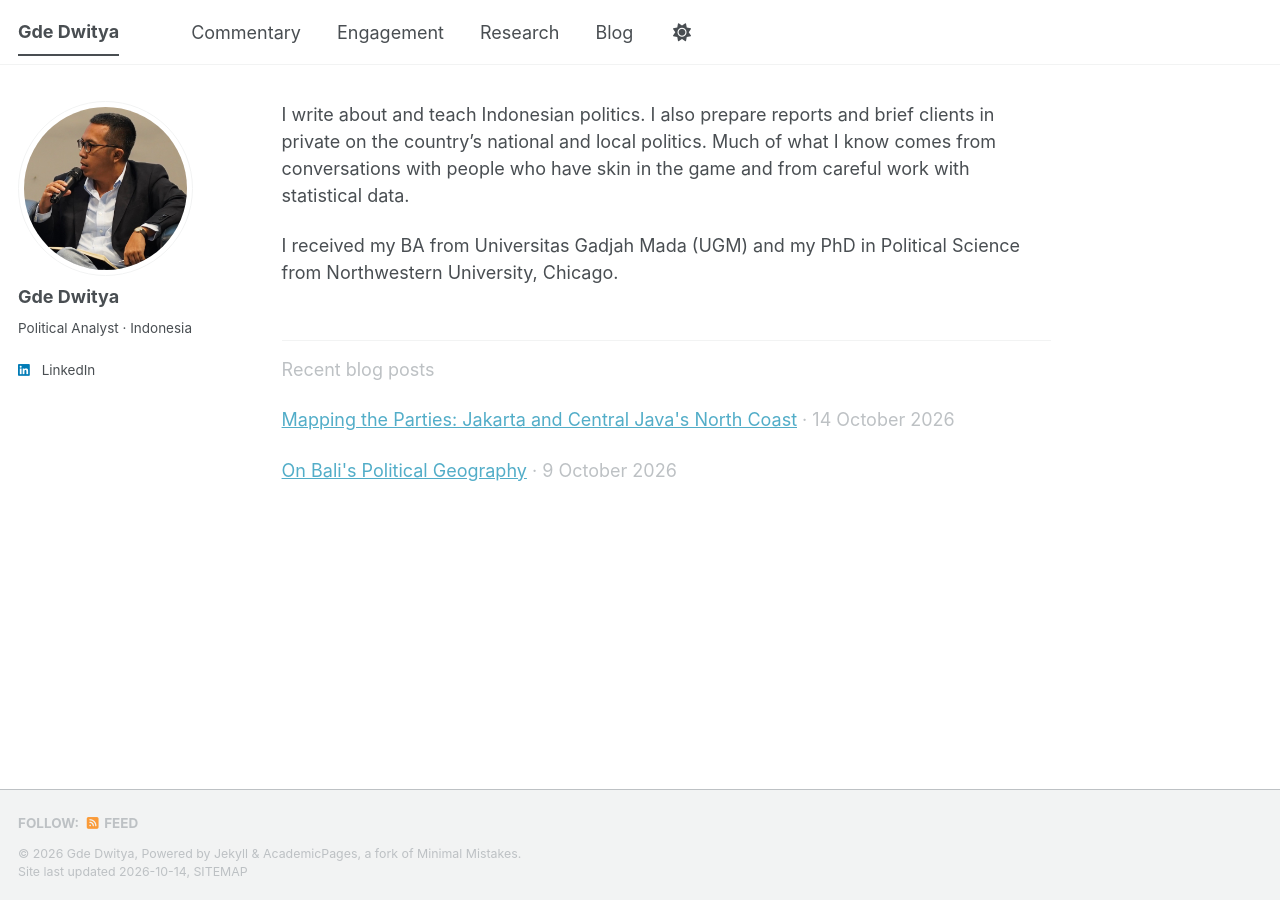
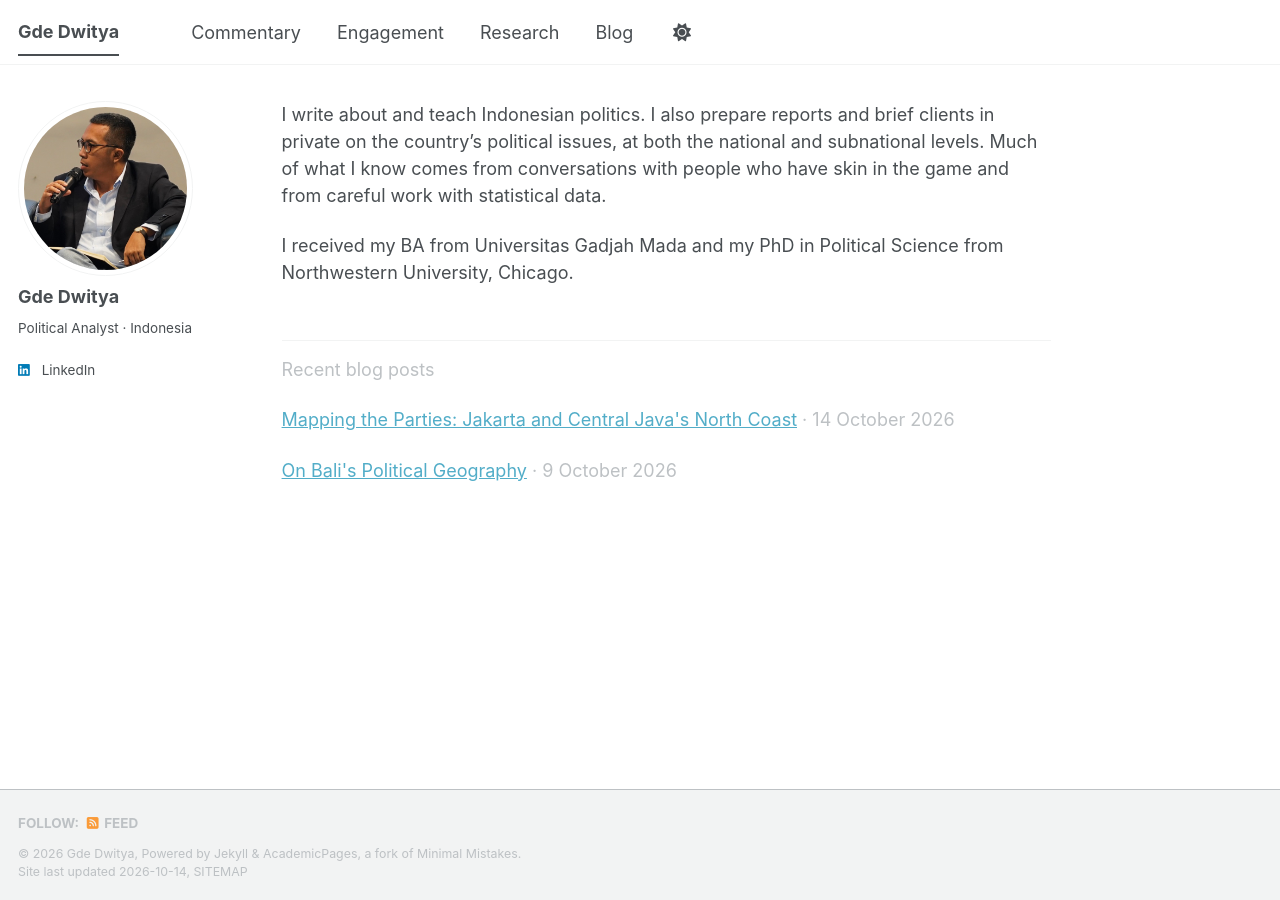
Before and after one commit to gddwty/gddwty.github.io, a Jekyll site: the page built from _pages/about.md, in a window 1280 px wide. Built offline with Jekyll 4.4.1, drawn with Linux system fonts in a browser that asks for light colours; a style sheet for code colours, icons or effects is not loaded.

Commit message:
update on bio again

```diff
--- a/_pages/about.md
+++ b/_pages/about.md
@@ -8,9 +8,9 @@ redirect_from:
   - /about.html
 ---
 
-I write about and teach Indonesian politics. I also prepare reports and brief clients in private on the country's national and local politics. Much of what I know comes from conversations with people who have skin in the game and from careful work with statistical data.
+I write about and teach Indonesian politics. I also prepare reports and brief clients in private on the country's political issues, at both the national and subnational levels. Much of what I know comes from conversations with people who have skin in the game and from careful work with statistical data.
 
-I received my BA from Universitas Gadjah Mada (UGM) and my PhD in Political Science from Northwestern University, Chicago.
+I received my BA from Universitas Gadjah Mada and my PhD in Political Science from Northwestern University, Chicago.
 
 <div class="recent-posts">
 <p class="recent-posts__label">Recent blog posts</p>
```
